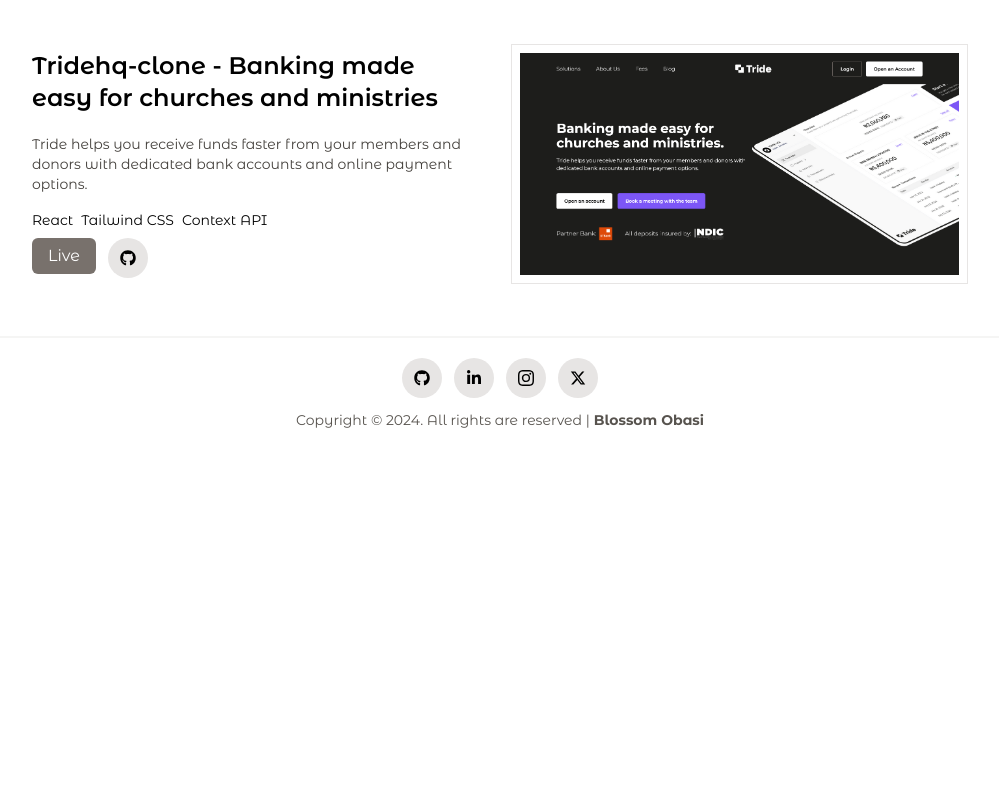
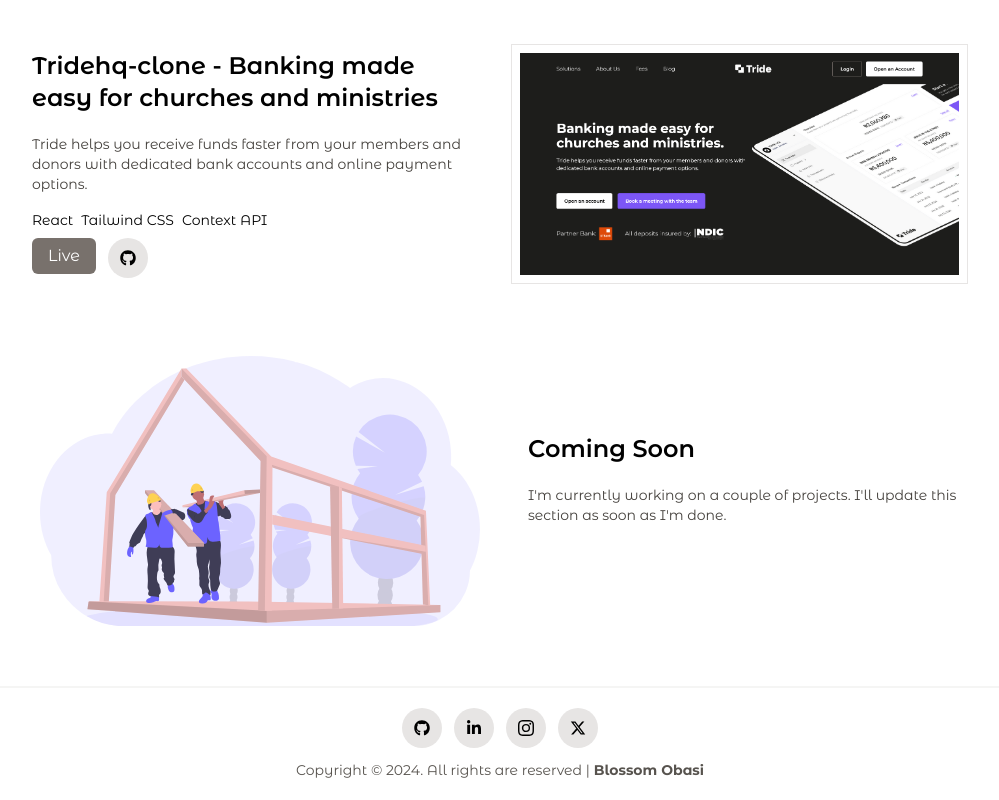
Before and after one commit to blossomobasi/blossoms-portfolio, a Next.js app: page /projects in a window 1280 px wide. Shown: the part 1066-1866 px from the top of the page, without its empty margins (140-1139 px from the left). Before the commit the page ends 1516 px from the top, so only its background shows below. Built offline with nearby package versions, Linux system fonts and the light colour scheme.

Commit message:
Add data for coming soon projects

```diff
--- a/src/data/projects.ts
+++ b/src/data/projects.ts
@@ -1,13 +1,13 @@
 interface IProjects {
-    href: string;
-    src: string;
-    alt: string;
-    title: string;
+    href?: string;
+    src?: string;
+    alt?: string;
+    title?: string;
     development?: boolean;
     collaboration?: boolean;
     content: string;
     stacks?: string[];
-    githubLink: string;
+    githubLink?: string;
     credentials?: { email: string; password: string };
 }
 
@@ -65,4 +65,11 @@
             "Tride helps you receive funds faster from your members and donors with dedicated bank accounts and online payment options.",
         githubLink: "https://github.com/blossomobasi/tridehq-clone",
     }),
+    createProject({
+        title: "Coming Soon",
+        content:
+            "I'm currently working on a couple of projects. I'll update this section as soon as I'm done.",
+        src: "/under_construction.svg",
+        alt: "Coming Soon",
+    }),
 ];
```
